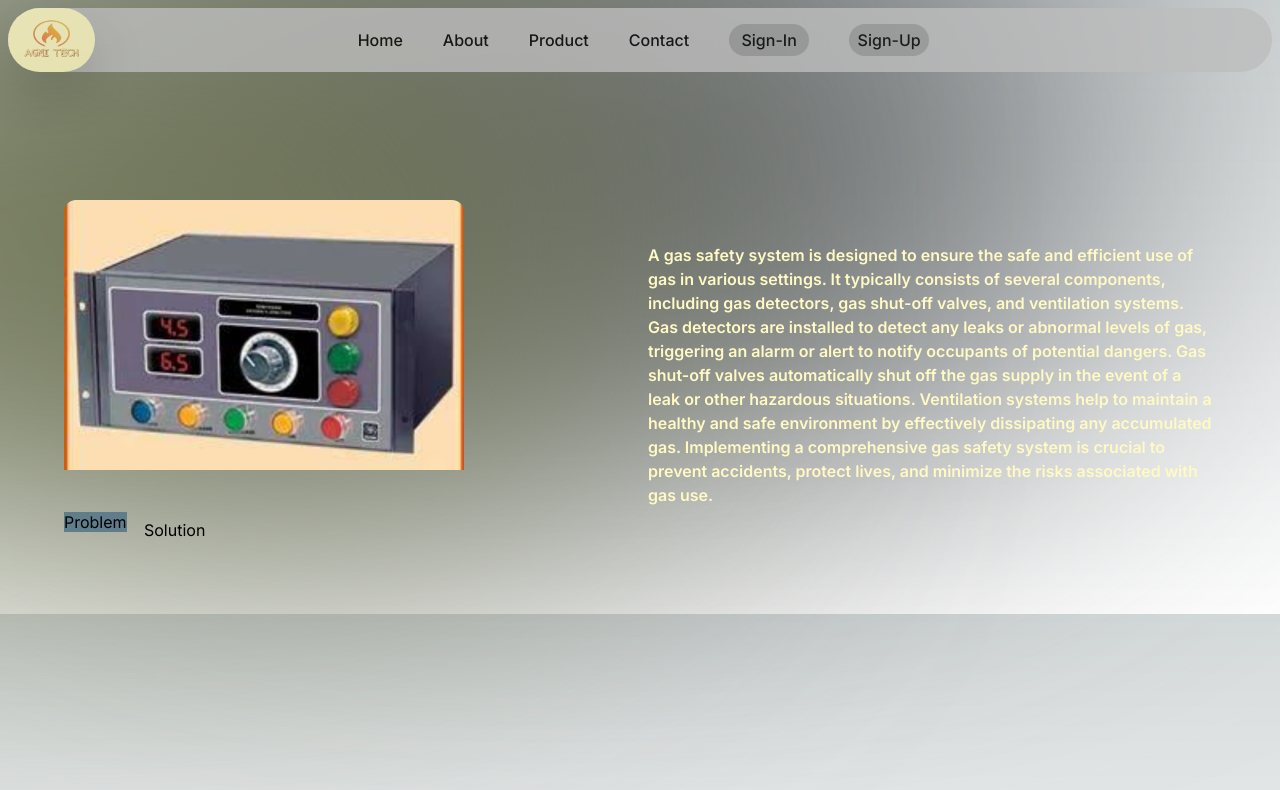
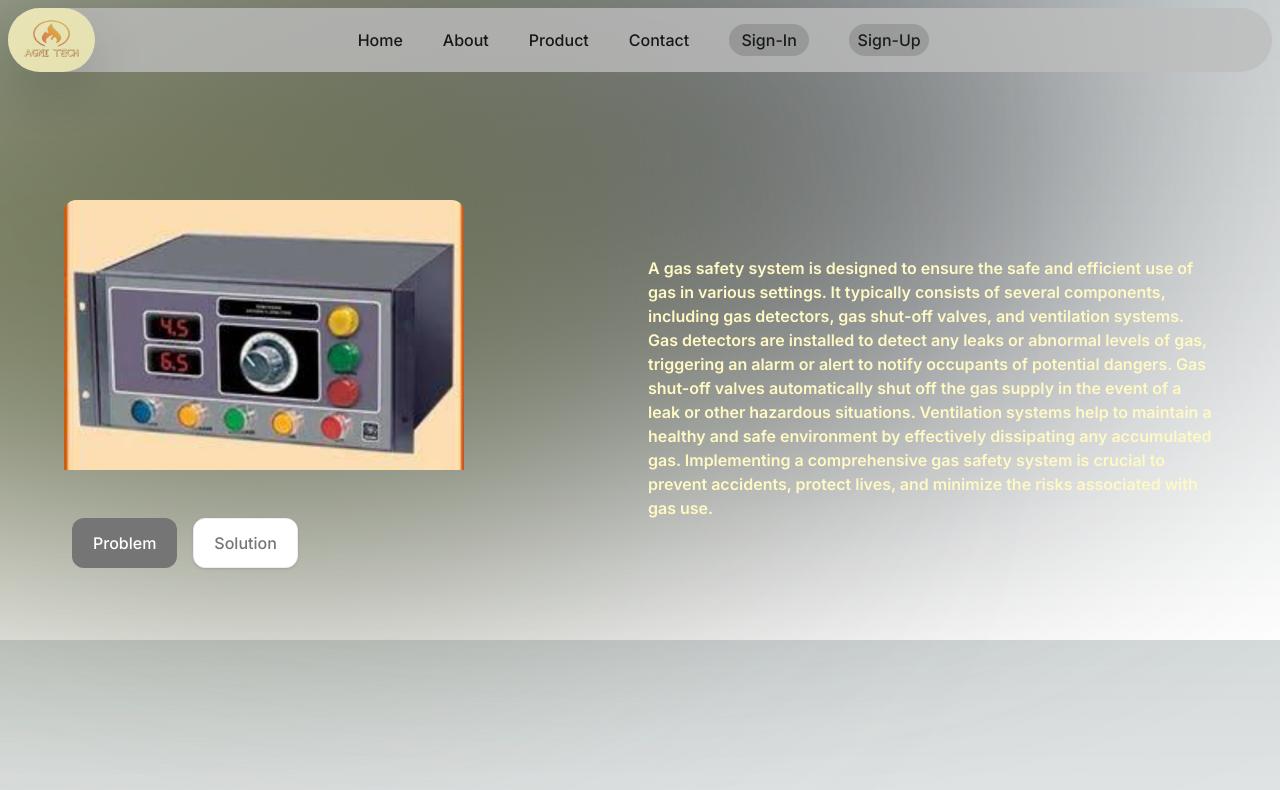
Before and after one commit to aryantechy/Project, a Next.js app: page /about in a window 1280 px wide. Shown: the top 790 px of the page. Built offline with nearby package versions, Linux system fonts and the light colour scheme; no server answers.

Commit message:
About page added

```diff
--- a/app/about/page.tsx
+++ b/app/about/page.tsx
@@ -14,18 +14,8 @@ const page = () => {
           width={400}
           className=" rounded-xl pb-10"
         />
-        <div className="flex items-center  space-x-10">
-          <div className=" h-10 w-10 ">
-
-          <a href="" className=" bg-blue-gray-500 ">
-          Problem
-          </a>
-          </div>
-          <a href="">
-            Solution
-          </a>
-
-        </div>
+ <a href="/p2.png" target="_blank" className="m-2 inline-flex items-center justify-center rounded-xl border border-transparent bg-gray-600 px-5 py-3 font-medium text-white hover:bg-gray-700">Problem </a>
+<a href="/p1.png" target="_blank" className="m-2 inline-flex items-center justify-center rounded-xl border bg-white px-5 py-3 font-medium text-gray-600 shadow hover:bg-blue-50"> Solution</a>
         {/* <div className=" flex items-center space-x-10">
           <a href="/p1.png"  target="_blank" >
             <Button ripple={true} className=" gap-5 hover:scale-105">
```
Also changed, not shown: 1 other file (tests, documents, lock files or other folders).
